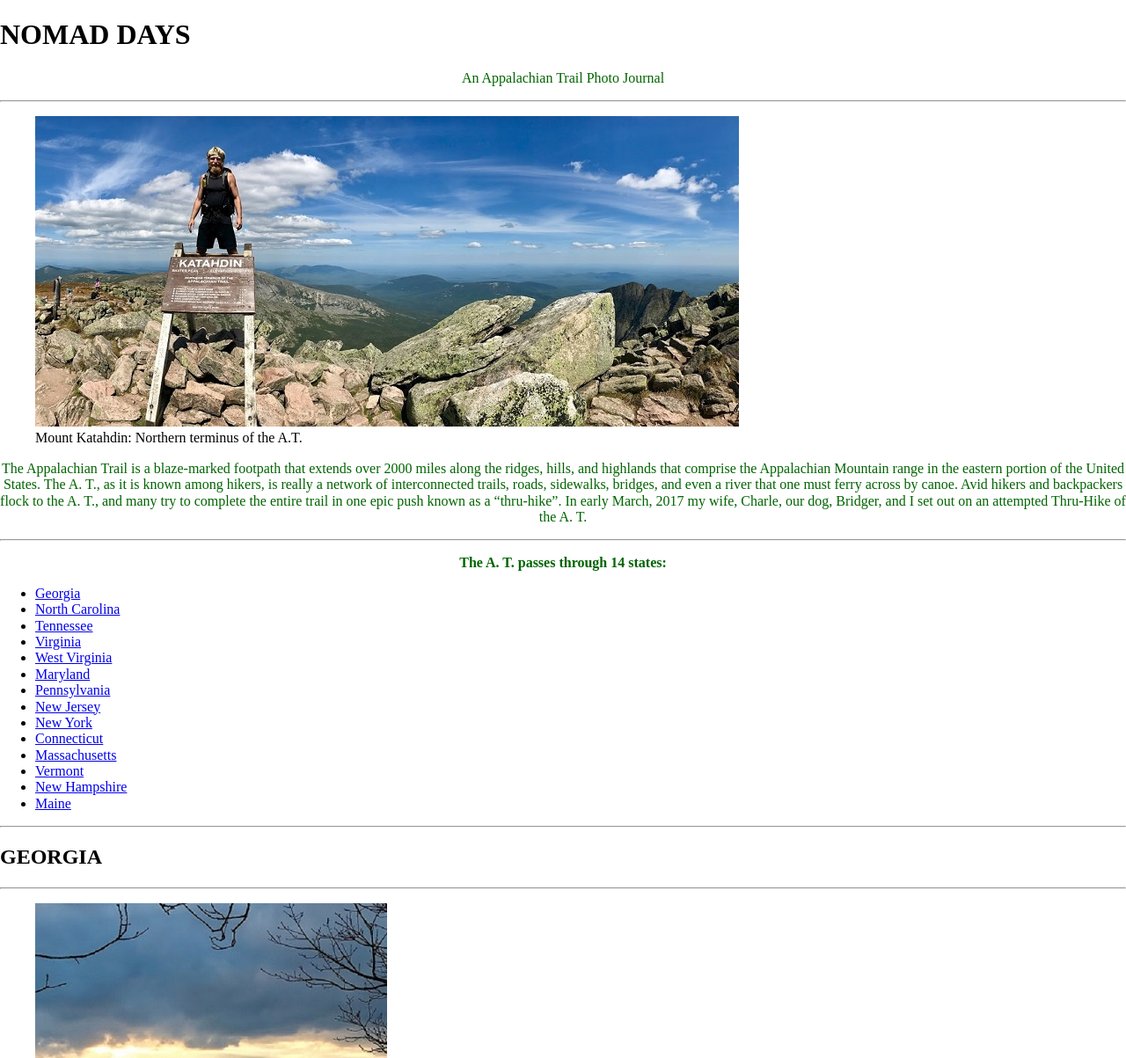
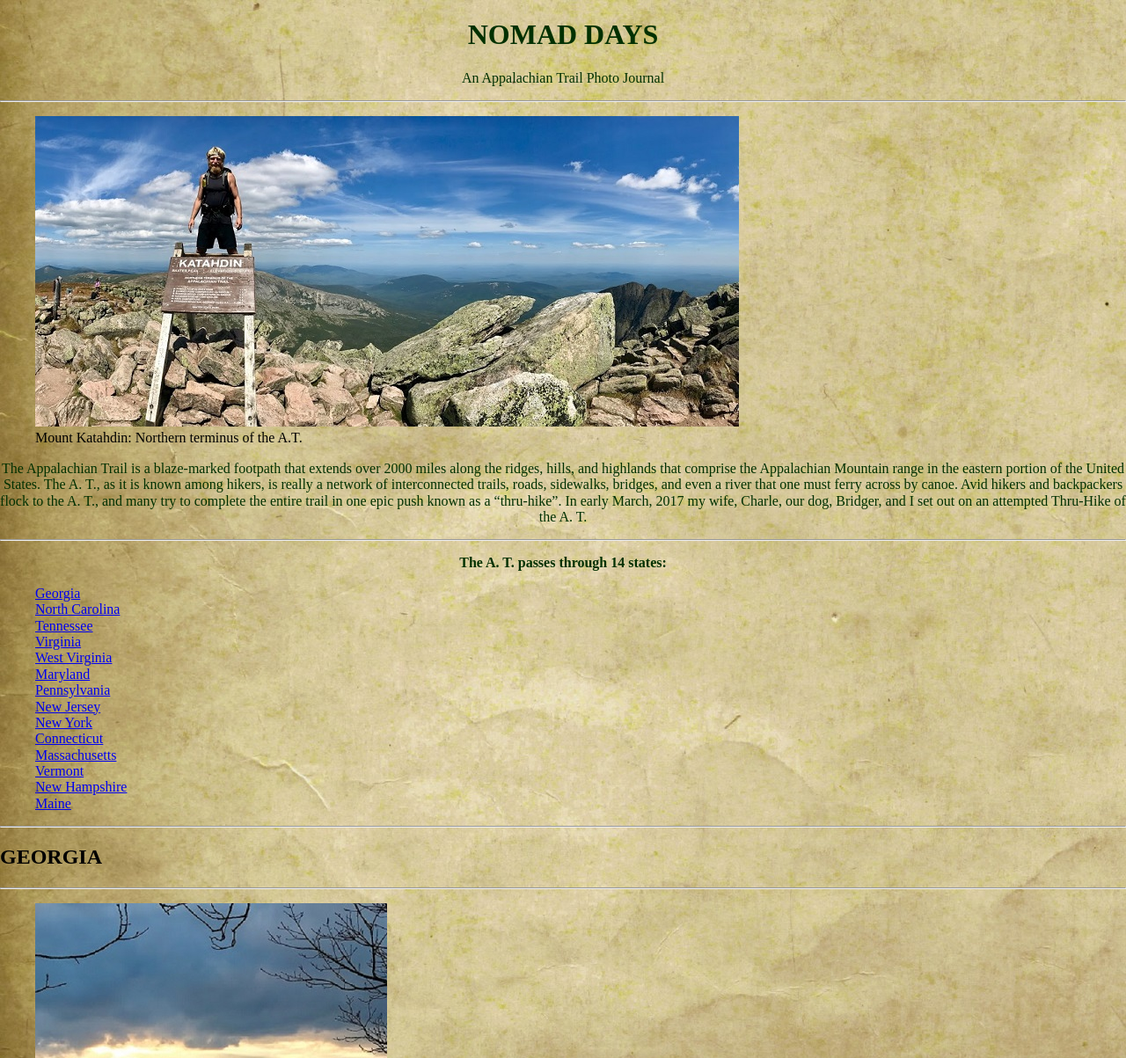
Before and after one commit to cMillerScott/html-me-something, a plain HTML site: page index.html in a window 1280 px wide. Shown: the top 1203 px of the page at 88% size. Drawn offline with Linux system fonts and the light colour scheme.

Commit message:
css brainstorm

```diff
--- a/index.html
+++ b/index.html
@@ -8,9 +8,12 @@
    <link rel="stylesheet" type="text/css" href="norm.css">
 </head>
 
-<body>
+<body class="background">
+   <div class="container1">
    <header>
+         <div class="title">
          <h1><b>NOMAD DAYS</b></h1>
+         </div>
          <p>An Appalachian Trail Photo Journal</p>
          <hr>
          <figure>
@@ -30,9 +33,12 @@
          our dog, Bridger, and I set out on an attempted Thru-Hike of the A. T.
          </p>
          <hr>
-         <p id="list"><b>The A. T. passes through 14 states:</b></p>
+   </div>
+   <div id="list">
+      <a name ="list"></a>
+      <p><b>The A. T. passes through 14 states:</b></p>
       <nav>
-            <ul>
+         <ul id="listitems">
             <li>
                <a href="#Georgia"> Georgia</a>
             </li>
@@ -77,6 +83,7 @@
             </li>
          </ul>
       </nav>
+      </div>
    </header>
 
    <main>
@@ -499,4 +506,5 @@
          <p>&copy; 2020 Christopher B. Miller</p>
    </footer>
 </body>
+
 </html>
--- a/styles.css
+++ b/styles.css
@@ -1,8 +1,31 @@
+.title {
+    text-align: center;
+}
 
+h1 {
+    color: rgb(1, 48, 1);
+    font-size: 20px;
+}
 
+.background {
+    background-image: url('images/old-parchment.jpg');
+    align-items: center;
+}
 
+figure {
+    align-items: center;
+}
+
+#list {
+    text-align: center;
+    }
 
 p {
     text-align: center;
-    color: darkgreen;
+    color: rgb(1, 48, 1);
   }
+
+#listitems {
+    list-style-type: none;
+    text-align: left;
+}
```
Also changed, not shown: images/Appalachian_National_Scenic_Trail_map_2005.10.png (added), images/old-parchment.jpg (added). Lines whose indentation alone changed are shown as unchanged.
